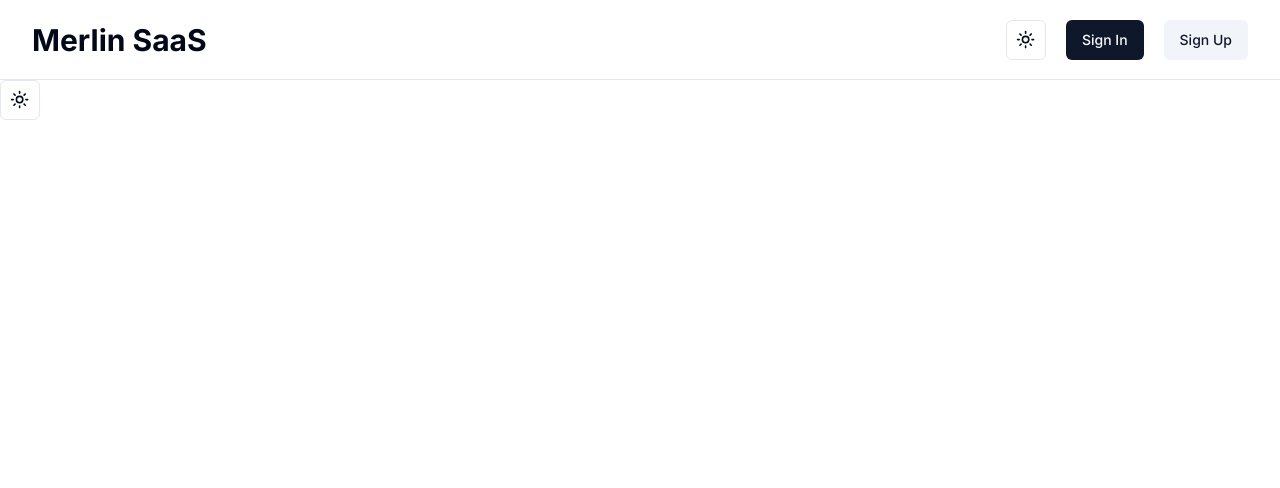
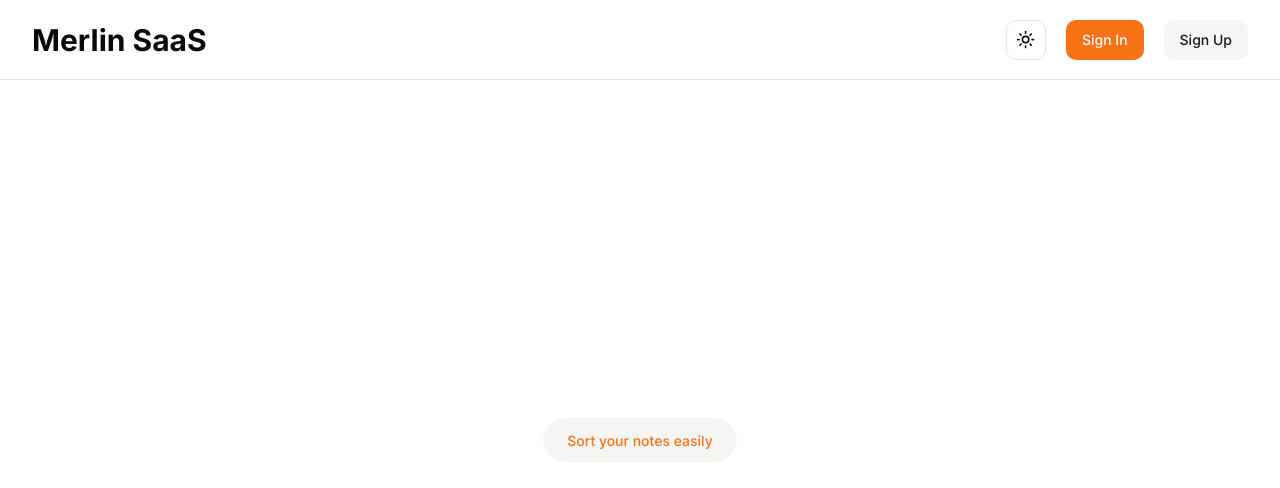
Before and after one commit to Shubhodeep100/Merlin_SaaS, a Next.js app: page / in a window 1280 px wide. Shown: the top 488 px of the page. Built offline with nearby package versions, Linux system fonts and the light colour scheme; no server answers.

Commit message:
Dashboard work

```diff
--- a/app/api/auth/[kindeAuth]/route.ts
+++ b/app/api/auth/[kindeAuth]/route.ts
@@ -0,0 +1,3 @@
+import { handleAuth } from "@kinde-oss/kinde-auth-nextjs/server";
+
+export const GET = handleAuth();
--- a/app/components/Navbar.tsx
+++ b/app/components/Navbar.tsx
@@ -1,9 +1,11 @@
 import Link from "next/link";
 import { Themetoggle } from "./Themetoggle";
 import { Button } from "@/components/ui/button";
+import { RegisterLink, LoginLink, LogoutLink } from "@kinde-oss/kinde-auth-nextjs/components";
+import { getKindeServerSession } from "@kinde-oss/kinde-auth-nextjs/server";
+export async function Navbar() {
 
-
-export function Navbar() {
+    const { isAuthenticated } = getKindeServerSession();
     return (
         <nav className="border-b bg-background h-[10vh] flex items-center">
             <div className="container flex items-center justify-between">
@@ -14,10 +16,19 @@ export function Navbar() {
                 <div className="flex items-center gap-x-5">
                     <Themetoggle />
 
-                    <div className="flex items-center gap-x-5">
-                        <Button>Sign In</Button>
-                        <Button variant="secondary">Sign Up</Button>
-                    </div>
+                    {(await isAuthenticated()) ? (
+                        <LogoutLink>
+                            <Button>Log out</Button>
+                        </LogoutLink>
+                    ) : (<div className="flex items-center gap-x-5">
+                        <LoginLink>
+                            <Button>Sign In</Button>
+                        </LoginLink>
+
+                        <RegisterLink>
+                            <Button variant="secondary">Sign Up</Button>
+                        </RegisterLink>
+                    </div>)}
                 </div>
             </div>
         </nav>
--- /dev/null
+++ b/app/dashboard/page.tsx
@@ -0,0 +1,7 @@
+export default function DashboardPage() {
+    return (
+        <h1>
+            This is my Dahboard
+        </h1>
+    )
+}
--- a/app/globals.css
+++ b/app/globals.css
@@ -2,69 +2,58 @@
 @tailwind components;
 @tailwind utilities;
 
+
+
+
 @layer base {
   :root {
     --background: 0 0% 100%;
-    --foreground: 222.2 84% 4.9%;
-
+    --foreground: 20 14.3% 4.1%;
     --card: 0 0% 100%;
-    --card-foreground: 222.2 84% 4.9%;
-
+    --card-foreground: 20 14.3% 4.1%;
     --popover: 0 0% 100%;
-    --popover-foreground: 222.2 84% 4.9%;
-
-    --primary: 222.2 47.4% 11.2%;
-    --primary-foreground: 210 40% 98%;
-
-    --secondary: 210 40% 96.1%;
-    --secondary-foreground: 222.2 47.4% 11.2%;
-
-    --muted: 210 40% 96.1%;
-    --muted-foreground: 215.4 16.3% 46.9%;
-
-    --accent: 210 40% 96.1%;
-    --accent-foreground: 222.2 47.4% 11.2%;
-
+    --popover-foreground: 20 14.3% 4.1%;
+    --primary: 24.6 95% 53.1%;
+    --primary-foreground: 60 9.1% 97.8%;
+    --secondary: 60 4.8% 95.9%;
+    --secondary-foreground: 24 9.8% 10%;
+    --muted: 60 4.8% 95.9%;
+    --muted-foreground: 25 5.3% 44.7%;
+    --accent: 60 4.8% 95.9%;
+    --accent-foreground: 24 9.8% 10%;
     --destructive: 0 84.2% 60.2%;
-    --destructive-foreground: 210 40% 98%;
-
-    --border: 214.3 31.8% 91.4%;
-    --input: 214.3 31.8% 91.4%;
-    --ring: 222.2 84% 4.9%;
-
-    --radius: 0.5rem;
+    --destructive-foreground: 60 9.1% 97.8%;
+    --border: 20 5.9% 90%;
+    --input: 20 5.9% 90%;
+    --ring: 24.6 95% 53.1%;
+    --radius: 0.75rem;
   }
 
   .dark {
-    --background: 222.2 84% 4.9%;
-    --foreground: 210 40% 98%;
-
-    --card: 222.2 84% 4.9%;
-    --card-foreground: 210 40% 98%;
-
-    --popover: 222.2 84% 4.9%;
-    --popover-foreground: 210 40% 98%;
-
-    --primary: 210 40% 98%;
-    --primary-foreground: 222.2 47.4% 11.2%;
-
-    --secondary: 217.2 32.6% 17.5%;
-    --secondary-foreground: 210 40% 98%;
-
-    --muted: 217.2 32.6% 17.5%;
-    --muted-foreground: 215 20.2% 65.1%;
-
-    --accent: 217.2 32.6% 17.5%;
-    --accent-foreground: 210 40% 98%;
-
-    --destructive: 0 62.8% 30.6%;
-    --destructive-foreground: 210 40% 98%;
-
-    --border: 217.2 32.6% 17.5%;
-    --input: 217.2 32.6% 17.5%;
-    --ring: 212.7 26.8% 83.9%;
+    --background: 20 14.3% 4.1%;
+    --foreground: 60 9.1% 97.8%;
+    --card: 20 14.3% 4.1%;
+    --card-foreground: 60 9.1% 97.8%;
+    --popover: 20 14.3% 4.1%;
+    --popover-foreground: 60 9.1% 97.8%;
+    --primary: 20.5 90.2% 48.2%;
+    --primary-foreground: 60 9.1% 97.8%;
+    --secondary: 12 6.5% 15.1%;
+    --secondary-foreground: 60 9.1% 97.8%;
+    --muted: 12 6.5% 15.1%;
+    --muted-foreground: 24 5.4% 63.9%;
+    --accent: 12 6.5% 15.1%;
+    --accent-foreground: 60 9.1% 97.8%;
+    --destructive: 0 72.2% 50.6%;
+    --destructive-foreground: 60 9.1% 97.8%;
+    --border: 12 6.5% 15.1%;
+    --input: 12 6.5% 15.1%;
+    --ring: 20.5 90.2% 48.2%;
   }
 }
+
+
+
 
 @layer base {
   * {
--- a/app/page.tsx
+++ b/app/page.tsx
@@ -3,6 +3,18 @@ import { Themetoggle } from "./components/Themetoggle";
 
 export default function Home() {
   return (
-  <Themetoggle/>
+    <section className="flex items-center justify-center bg-background h-[90vh]">
+      <div className="relative items-center w-full px-5 py-12 mx-auto lg:px-16 max-w-7xl md:px-12">
+        <div className="max-w-3xl mx-auto text-center">
+          <div>
+            <span className="w-auto px-6 py-3 rounded-full bg-secondary">
+              <span className="text-sm font-medium text-primary">
+                Sort your notes easily
+              </span>
+            </span>
+          </div>
+        </div>
+      </div>
+    </section>
   );
 }
```
